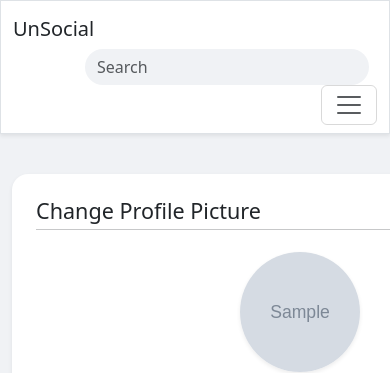
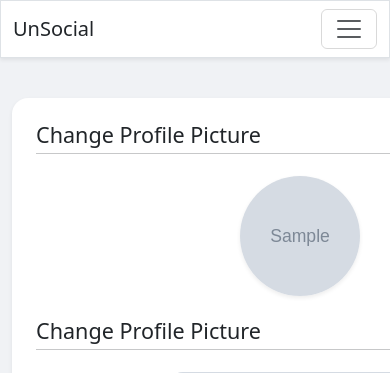
Before and after one commit to al-rafi304/django-social-media, a Django app: page /account/edit in a window 390 px wide; the page is wider, and only the part inside the window is pictured. Shown: the top 373 px of that part. Run offline with Django 4.2, Linux system fonts and the light colour scheme; a user stored in the database is signed in; tables that the repository leaves empty hold one stand-in row (values such as "Sample post"); grey boxes marked "Sample" are stand-in pictures.

Commit message:
Fixed navbar in small screens (kinda)

```diff
--- a/social_media/core/templates/core/base.html
+++ b/social_media/core/templates/core/base.html
@@ -20,20 +20,11 @@
 
         <!-- Navbar -->
         {% if request.user.is_authenticated %}
-            <nav class="navbar navbar-expand-lg sticky-top shadow-sm border" style="background-color: #ffffff;">
+            <nav class="navbar navbar-expand-md sticky-top shadow-sm border" style="background-color: #ffffff;">
                 <div class="container">
                     <a class="navbar-brand text-dark" href="{% url 'home' %}">UnSocial</a>
 
-                    <!-- Search Bar -->
-                    <ul class="navbar-nav w-100 justify-content-center">
-                        <li class="nav-item">
-                            {% comment %} <form class="d-flex" role="search" method='GET' action="{% url 'all_products' %}"> {% endcomment %}
-                            <form class="d-flex ps-5 ms-4" role="search" method='GET' action = "{% url 'search' %}">
-                                <input class="form-control me-2 border-0 rounded-pill" type="search" name='search' placeholder="Search" aria-label="Search" style="width: 500px; background-color: #F0F2F5">
-                                <button class="btn btn-outline-light visually-hidden" type="submit">Search</button>
-                            </form>
-                        </li>
-                    </ul>
+
 
 
                     <!-- Toggle Button -->
@@ -43,10 +34,20 @@
 
                     <!-- Right Side -->
                     <div class="collapse navbar-collapse" id="navbarSupportedContent">
+                        <!-- Search Bar -->
+                        <ul class="navbar-nav ms-auto py-sm-2 py-lg-0">
+                            <li class="nav-item">
+                                {% comment %} <form class="d-flex" role="search" method='GET' action="{% url 'all_products' %}"> {% endcomment %}
+                                <form class="" role="search" method='GET' action = "{% url 'search' %}">
+                                    <input class="form-control me-2 border-0 rounded-pill" type="search" name='search' placeholder="Search" aria-label="Search" style="width: 500px; background-color: #F0F2F5">
+                                    <button class="btn btn-outline-light visually-hidden" type="submit">Search</button>
+                                </form>
+                            </li>
+                        </ul>
                         <ul class="navbar-nav ms-auto">
 
                             <!-- User Profile Icon -->
-                            <li class="nav-item border-0 rounded-4 bg-light-secondary">
+                            <li class="nav-item border-0 rounded-4 bg-light-secondary me-auto">
                                 <div class="dropdown border-1 rounded-4">
                                     <button class="btn btn-link dropdown-toggle rounded-circle text-white" type="button" data-bs-toggle="dropdown" aria-expanded="false" style="text-decoration:none; color:inherit;"  >
                                         <img src="{{ request.user.profile_img.url }}" alt="User Profile Image" class="rounded-circle border-0 object-fit-cover" width="30" height="30">
```
